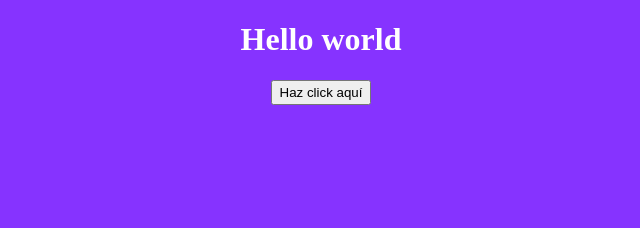
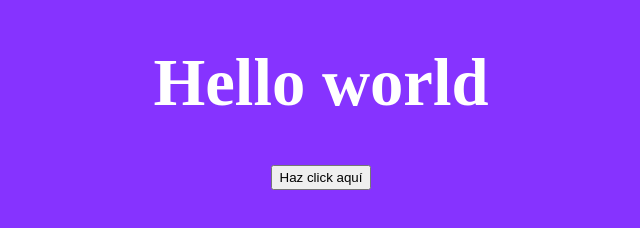
Before and after one commit to Luiscaicedouwu/Taller-en-clases-CDP, a plain HTML site: page index.html in a window 1280 px wide. Shown: the whole page, without its empty margins (319-959 px from the left). Drawn offline with Linux system fonts and the light colour scheme.

Commit message:
Update styles.css

```diff
--- a/styles.css
+++ b/styles.css
@@ -1,6 +1,7 @@
-h1{
+h1 {
     text-align: center;
     color: white;
+    font-size: 50pt;
 }
 
 button {
@@ -10,9 +11,9 @@ button {
     margin: 0px -50px;
     top: 50%;
     left: 50%;
-
     color: rgb(0, 0, 0);
 }
-body{
+
+body {
     background-color: rgb(134, 51, 255);
 }
```
